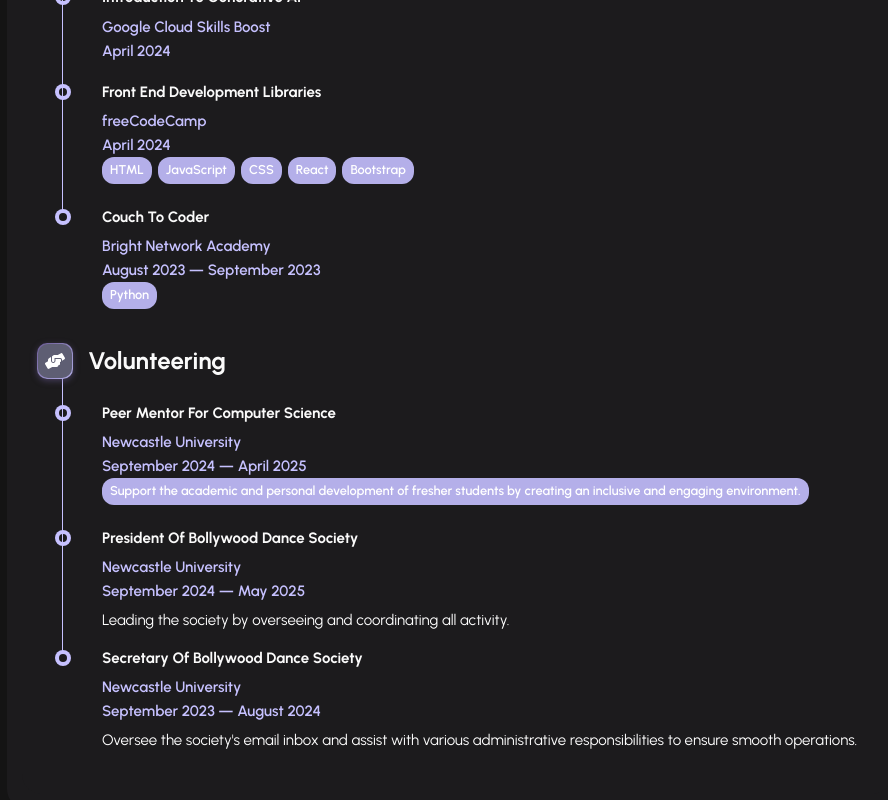
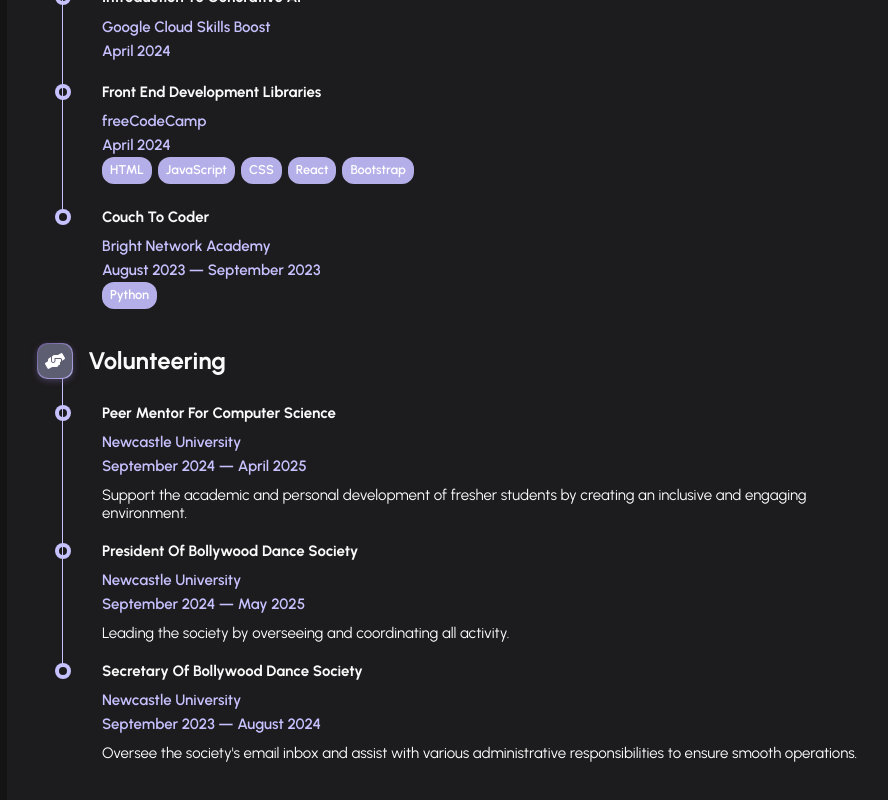
Before and after one commit to shivanirajani/shivani-portfolio, a React (Vite) app: page /resume in a window 1280 px wide. Shown: the part 1575-2375 px from the top of the page, without its empty margins (333-1221 px from the left). Built offline with nearby package versions, Linux system fonts and the light colour scheme.

Commit message:
Made changes

```diff
--- a/src/pages/Resume/Resume.jsx
+++ b/src/pages/Resume/Resume.jsx
@@ -216,7 +216,7 @@ const Resume = () => {
             </div>
             <ol className="timeline-list">
               {content[language].timelineItems.volunteering.map((item, index) => (
-                <TimelineItem key={index} {...item} useTechStyle={index === 0} />
+                <TimelineItem key={index} {...item} useTechStyle={false} />
               ))}
             </ol>
           </div>
```
